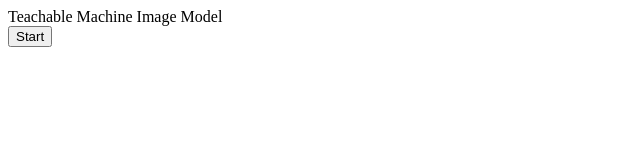
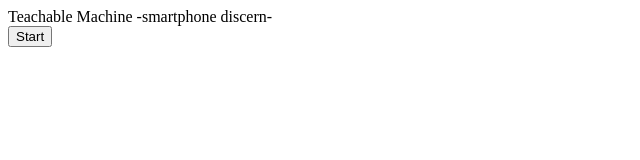
Before and after one commit to skytog/smartphone-discern, a plain HTML site: page index.html in a window 1280 px wide. Shown: the full height of the page, 0-640 px from the left. Drawn offline with Linux system fonts and the light colour scheme.

Commit message:
Update index.html

```diff
--- a/index.html
+++ b/index.html
@@ -8,7 +8,7 @@
 </head>
 <body>
 
-<div>Teachable Machine Image Model</div>
+<div>Teachable Machine -smartphone discern-</div>
 <button type="button" onclick="init()">Start</button>
 <div id="webcam-container"></div>
 <div id="label-container"></div>
```
